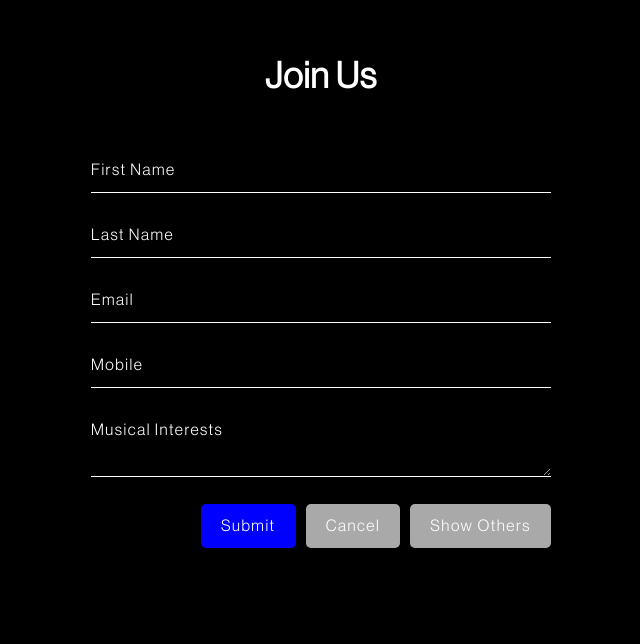
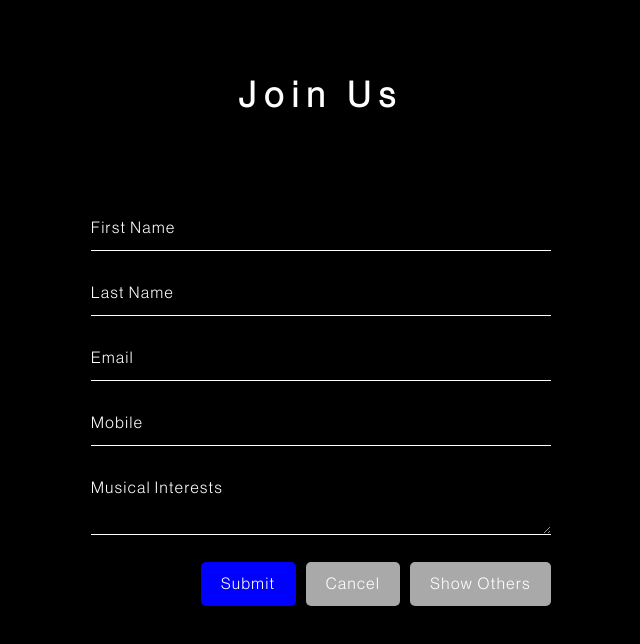
Before and after one commit to Audiobytes-IIITD/website, a React (Create React App) app: page / in a window 1280 px wide. Shown: the part 2578-3222 px from the top of the page, without its empty margins (319-959 px from the left). Built offline with nearby package versions, Linux system fonts and the light colour scheme.

Commit message:
Update join.css

```diff
--- a/src/pages/Join/join.css
+++ b/src/pages/Join/join.css
@@ -18,14 +18,7 @@
   overflow: hidden;
 }
 
-.join-heading {
-  color: white;
-  font-weight: bolder;
-  font-size: 36px;
-  margin-bottom: 20px;
-  text-align: center;
-  position: relative;
-}
+
 
 .form {
   display: flex;
@@ -123,3 +116,33 @@ button {
     width: 100%;
   }
 }
+
+.join-heading {
+  color: white !important;
+  font-size: 35px;
+  font-weight: bold;
+  cursor: pointer;
+  letter-spacing: 9px;
+  position: relative;
+  transition: all 0.5s ease-in-out;
+  margin-top: 20px;
+  justify-content: center;
+  align-items: center;
+  margin-bottom: 60px;
+}
+
+.join-heading:hover {
+  letter-spacing: 20px;
+}
+
+.join-heading::before {
+  content: "";
+  position: absolute;
+  width: 150px;
+  height: 3px;
+  border-radius: 5px;
+  margin-bottom: 0px;
+  top: -40px;
+  left: 50%;
+  transform: translateX(-50%);
+}
```
